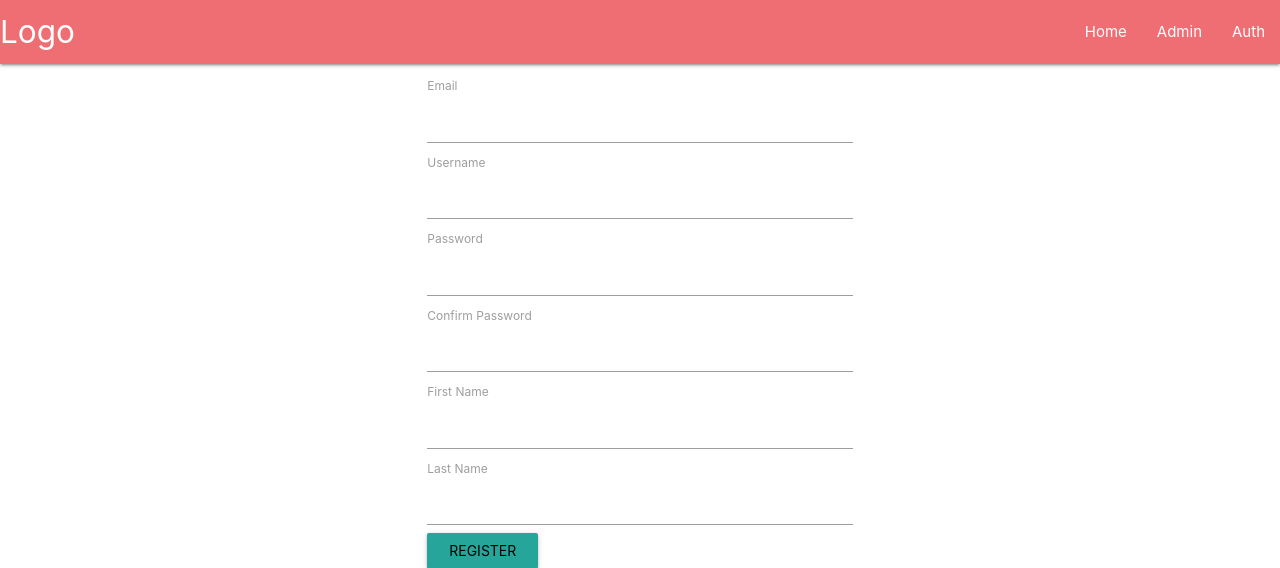
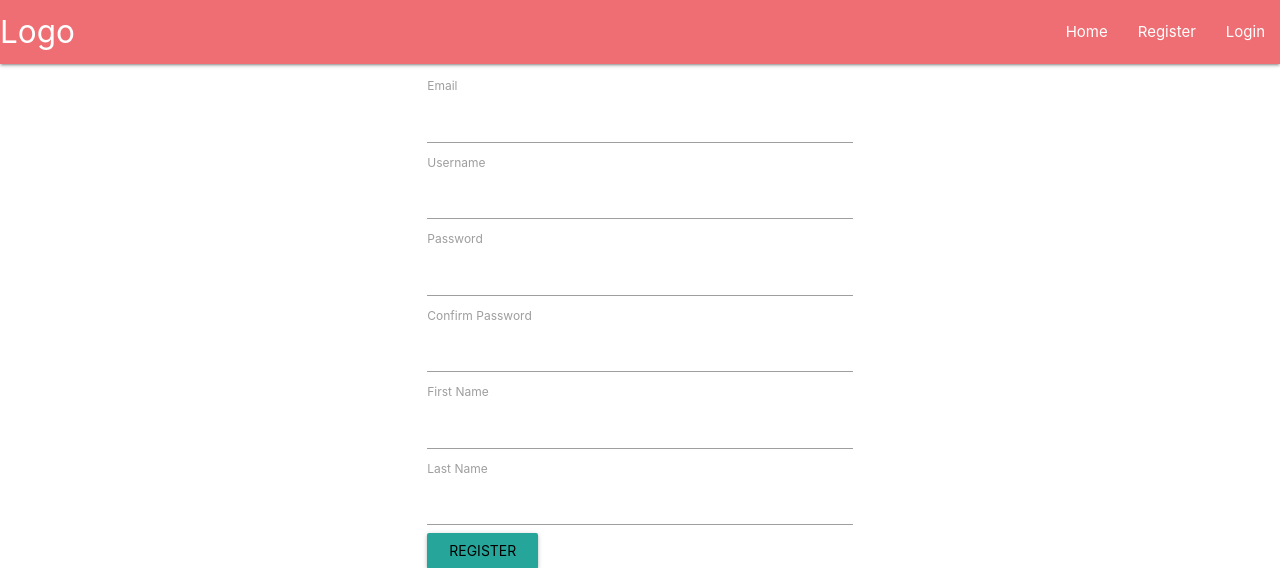
Before and after one commit to royhananwar/dream_team, a Flask app: page /register in a window 1280 px wide. Shown: the top 568 px of the page. Run offline with Flask 2, Linux system fonts and the light colour scheme; parts of the project's set-up code (start-up, migrations or seed data) failed here and were passed over.

Commit message:
update navbar admin, dashboard and logic is_authenticated

```diff
--- a/app/templates/_includes/_navbar.html
+++ b/app/templates/_includes/_navbar.html
@@ -2,9 +2,24 @@
     <div class="nav-wrapper">
         <a href="#" class="brand-logo">Logo</a>
         <ul id="nav-mobile" class="right hide-on-med-and-down">
-            <li><a href="{{ url_for('home.index') }}">Home</a></li>
-            <li><a href="/admin">Admin</a></li>
-            <li><a href="/auth">Auth</a></li>
+            {% if current_user.is_authenticated %}
+                {% if current_user.is_admin %}
+                    <li><a href="{{ url_for('home.admin_dashboard') }}">Admin Dashboard</a></li>
+                    <li><a href="#">Departments</a></li>
+                    <li><a href="#">Roles</a></li>
+                    <li><a href="#">Employees</a></li>
+                {% else %}
+                    <li><a href="{{ url_for('home.dashboard') }}">Dashboard</a></li>
+                {% endif %}
+
+                <li><a href="{{ url_for('auth.logout') }}">Logout</a></li>
+                <li><a>Hi, {{ current_user.username }}!</a></li>
+
+            {% else %}
+                <li><a href="{{ url_for('home.index') }}">Home</a></li>
+                <li><a href="{{ url_for('auth.register') }}">Register</a></li>
+                <li><a href="{{ url_for('auth.login') }}">Login</a></li>
+            {% endif %}
         </ul>
     </div>
 </nav>
```
